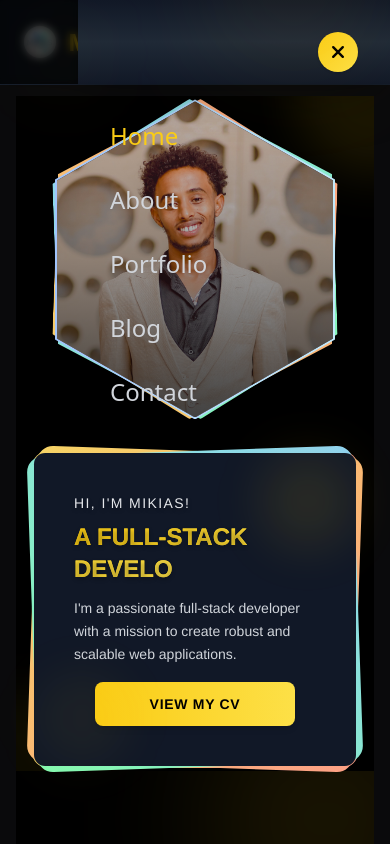
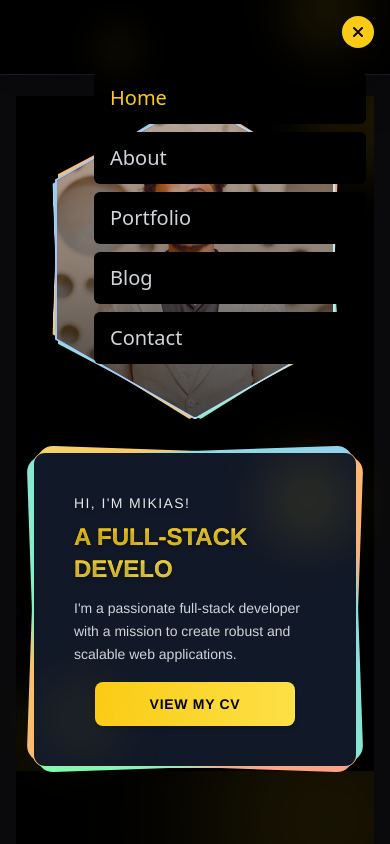
Before and after one commit to Miki-714/my-portfolio, a React (Vite) app: page / in a window 390 px wide. Both pictures are taken after a click on the button "Open menu". Shown: the top 844 px of the page. Built offline with nearby package versions, Linux system fonts and the light colour scheme.

Commit message:
Update Header.jsx

```diff
--- a/src/components/Header.jsx
+++ b/src/components/Header.jsx
@@ -9,13 +9,13 @@ const Header = () => {
   return (
     <header className="fixed z-50 w-full border-b border-gray-800/50 bg-gray-900/80 shadow-lg backdrop-blur-md">
       <div className="container mx-auto flex items-center justify-between px-6 py-5">
+        {/* Logo */}
         <motion.div
           initial={{ opacity: 0, y: -10 }}
           animate={{ opacity: 1, y: 0 }}
           transition={{ duration: 0.5 }}
           className="flex items-center gap-3"
         >
-          {/* Logo image */}
           <Link to="/" className="flex items-center gap-3">
             <motion.img
               src={logo}
@@ -30,7 +30,7 @@ const Header = () => {
           </Link>
         </motion.div>
 
-        {/* Rest of your existing code remains the same */}
+        {/* Desktop Navigation */}
         <nav className="hidden items-center space-x-8 md:flex">
           {[
             { path: "/", name: "Home" },
@@ -47,10 +47,10 @@ const Header = () => {
               <NavLink
                 to={item.path}
                 className={({ isActive }) =>
-                  `relative px-2 py-1 text-lg font-medium ${
+                  `relative rounded-md px-3 py-2 text-lg font-medium ${
                     isActive
-                      ? "text-yellow-400"
-                      : "text-gray-300 transition-colors hover:text-yellow-400"
+                      ? "bg-black text-yellow-400"
+                      : "bg-black/80 text-gray-300 transition-colors hover:bg-black hover:text-yellow-400"
                   }`
                 }
               >
@@ -75,25 +75,26 @@ const Header = () => {
           ))}
         </nav>
 
-        {/* Mobile nav button */}
+        {/* Mobile Menu Button - Three Yellow Dashes */}
         <motion.button
           whileHover={{ scale: 1.05 }}
           whileTap={{ scale: 0.95 }}
-          className="flex items-center justify-center rounded-full bg-gradient-to-br from-yellow-400 to-yellow-300 p-2 text-black shadow-lg transition-all hover:shadow-xl md:hidden"
+          className="flex flex-col items-center justify-center gap-1.5 p-2 md:hidden"
           aria-label="Open menu"
           onClick={() => setMenuOpen(true)}
         >
-          <svg width="28" height="28" fill="currentColor" viewBox="0 0 20 20">
-            <path
-              fillRule="evenodd"
-              d="M4 6h12M4 10h12M4 14h12"
-              clipRule="evenodd"
+          {[...Array(3)].map((_, i) => (
+            <motion.span
+              key={i}
+              className="h-0.5 w-6 rounded-full bg-yellow-400"
+              initial={{ opacity: 0.8 }}
+              whileHover={{ opacity: 1 }}
             />
-          </svg>
+          ))}
         </motion.button>
       </div>
 
-      {/* Mobile slider menu */}
+      {/* Mobile Menu Slider */}
       <AnimatePresence>
         {menuOpen && (
           <motion.div
@@ -102,33 +103,34 @@ const Header = () => {
             exit={{ opacity: 0 }}
             className="fixed inset-0 z-50 flex"
           >
-            {/* Blurred overlay to close menu */}
+            {/* Overlay with solid black background */}
             <motion.div
               initial={{ opacity: 0 }}
               animate={{ opacity: 1 }}
               exit={{ opacity: 0 }}
-              className="flex-1 bg-black/70 backdrop-blur-sm transition-all duration-300"
+              className="flex-1 bg-black"
               onClick={() => setMenuOpen(false)}
-            ></motion.div>
+            />
 
-            {/* Slider on the right side with solid gradient background */}
+            {/* Slider Panel - Solid Black Background */}
             <motion.div
               initial={{ x: "100%" }}
               animate={{ x: 0 }}
               exit={{ x: "100%" }}
               transition={{ type: "spring", damping: 25 }}
-              className="flex h-full w-4/5 max-w-md flex-col bg-gradient-to-b from-gray-900 via-gray-800 to-gray-900 p-8 shadow-2xl"
+              className="relative flex h-full w-80 flex-col bg-black p-6 shadow-2xl"
             >
+              {/* Close Button (X icon) with Yellow Circle */}
               <motion.button
                 whileHover={{ scale: 1.1 }}
                 whileTap={{ scale: 0.9 }}
-                className="mb-12 self-end rounded-full bg-gradient-to-br from-yellow-400 to-yellow-300 p-2 text-black shadow transition-all hover:shadow-md"
+                className="absolute right-4 top-4 rounded-full bg-yellow-400 p-1.5 text-black shadow transition-all hover:shadow-md"
                 aria-label="Close menu"
                 onClick={() => setMenuOpen(false)}
               >
                 <svg
-                  width="24"
-                  height="24"
+                  width="20"
+                  height="20"
                   fill="currentColor"
                   viewBox="0 0 20 20"
                 >
@@ -144,7 +146,8 @@ const Header = () => {
                 </svg>
               </motion.button>
 
-              <div className="flex flex-col gap-8">
+              {/* Navigation Links with Black Background */}
+              <div className="flex flex-col gap-2 pt-12">
                 {[
                   { path: "/", name: "Home" },
                   { path: "/about", name: "About" },
@@ -154,17 +157,17 @@ const Header = () => {
                 ].map((item, index) => (
                   <motion.div
                     key={item.path}
-                    initial={{ x: 50, opacity: 0 }}
+                    initial={{ x: 30, opacity: 0 }}
                     animate={{ x: 0, opacity: 1 }}
-                    transition={{ delay: 0.1 * index }}
+                    transition={{ delay: 0.1 * index + 0.2 }}
                   >
                     <NavLink
                       to={item.path}
                       className={({ isActive }) =>
-                        `block text-2xl font-medium ${
+                        `block rounded-md px-4 py-3 text-xl font-medium ${
                           isActive
-                            ? "text-yellow-400"
-                            : "text-gray-300 transition-colors hover:text-yellow-400"
+                            ? "bg-black text-yellow-400"
+                            : "bg-black text-gray-300 transition-colors hover:bg-gray-900 hover:text-yellow-400"
                         }`
                       }
                       onClick={() => setMenuOpen(false)}
@@ -175,9 +178,9 @@ const Header = () => {
                 ))}
               </div>
 
-              {/* Decorative elements */}
-              <div className="absolute bottom-8 right-8 h-32 w-32 rounded-full bg-yellow-400/10 blur-3xl"></div>
-              <div className="absolute left-8 top-1/4 h-16 w-16 rounded-full bg-yellow-400/5 blur-2xl"></div>
+              {/* Decorative Elements */}
+              <div className="absolute bottom-6 right-6 h-20 w-20 rounded-full bg-yellow-400/10 blur-xl" />
+              <div className="absolute left-6 top-1/3 h-12 w-12 rounded-full bg-yellow-400/5 blur-lg" />
             </motion.div>
           </motion.div>
         )}
```
